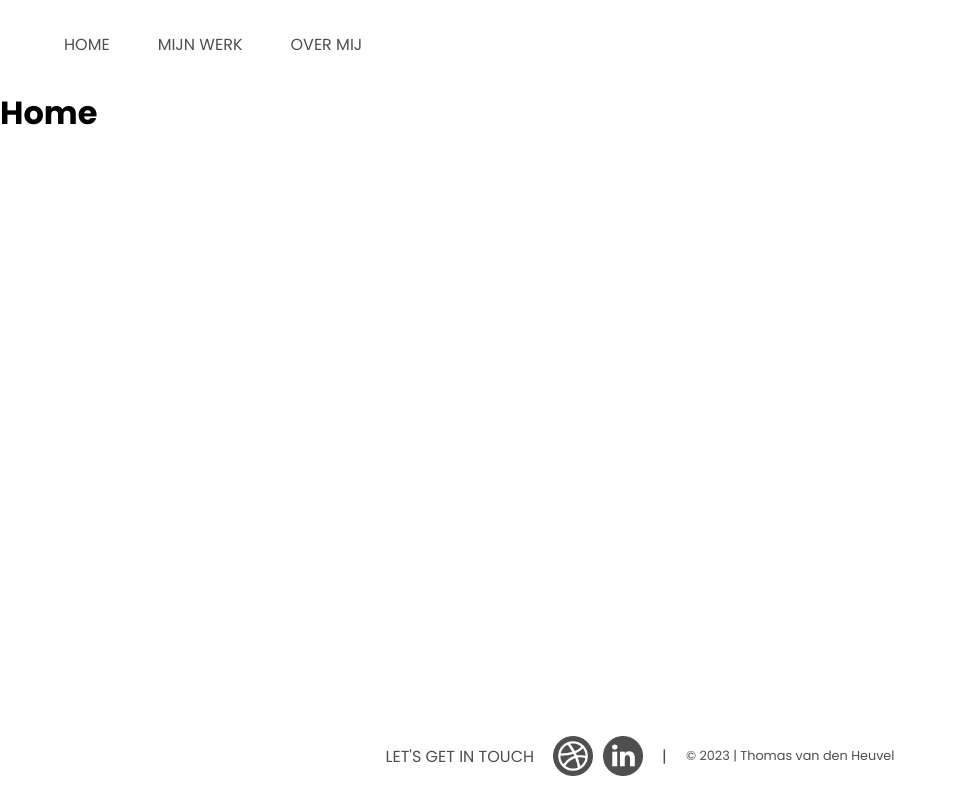
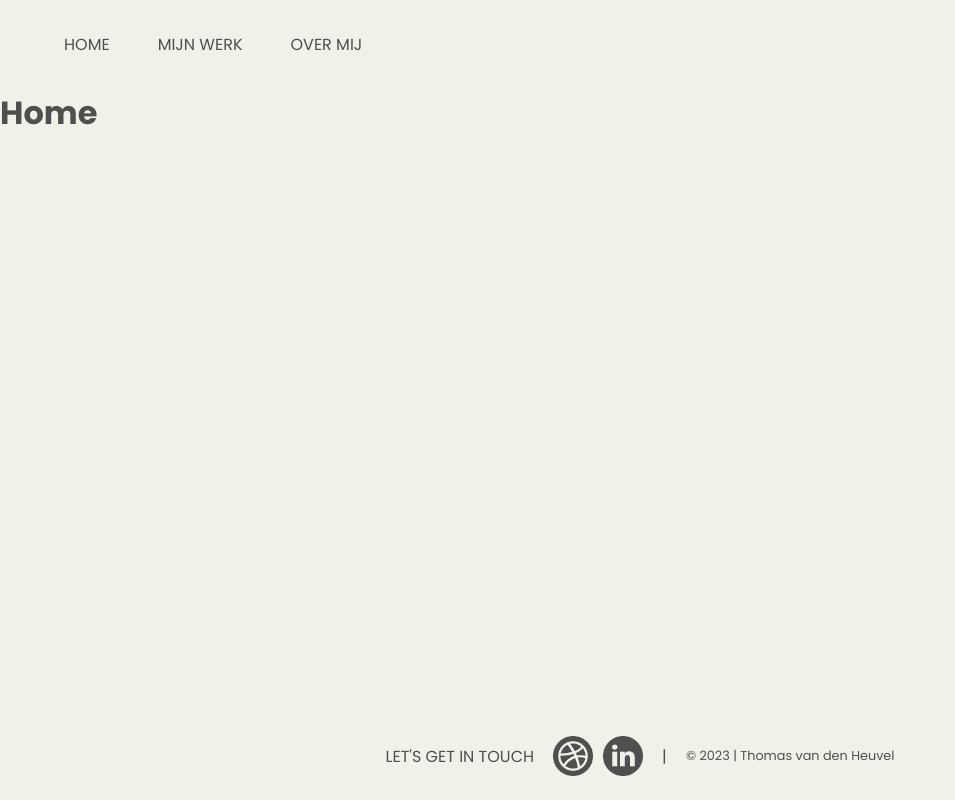
Before and after one commit to TvdH-UX/portfolio, a React (Create React App) app: page / in a window 1280 px wide. Shown: the whole page, without its empty margins (0-955 px from the left). Built offline with nearby package versions, Linux system fonts and the light colour scheme.

Commit message:
Update navbar

```diff
--- a/src/App.css
+++ b/src/App.css
@@ -1,4 +1,6 @@
 * {
   margin: 0;
+  background-color: #f1f1ea;
   font-family: "Poppins", sans-serif;
+  color: #4f4f4f;
 }
--- a/src/components/NavBar.module.css
+++ b/src/components/NavBar.module.css
@@ -4,17 +4,21 @@ nav {
 
 ul {
   display: flex;
+  align-items: center;
   list-style: none;
   gap: 3rem;
   padding: 0;
 }
 
 .navLink {
+  display: flex;
   text-decoration: none;
-  color: #4f4f4f;
   text-transform: uppercase;
+  transition: 0.2s;
 }
 
 .navLink:hover {
+  display: inline-block;
+  border: none;
   font-weight: 700;
 }
```
